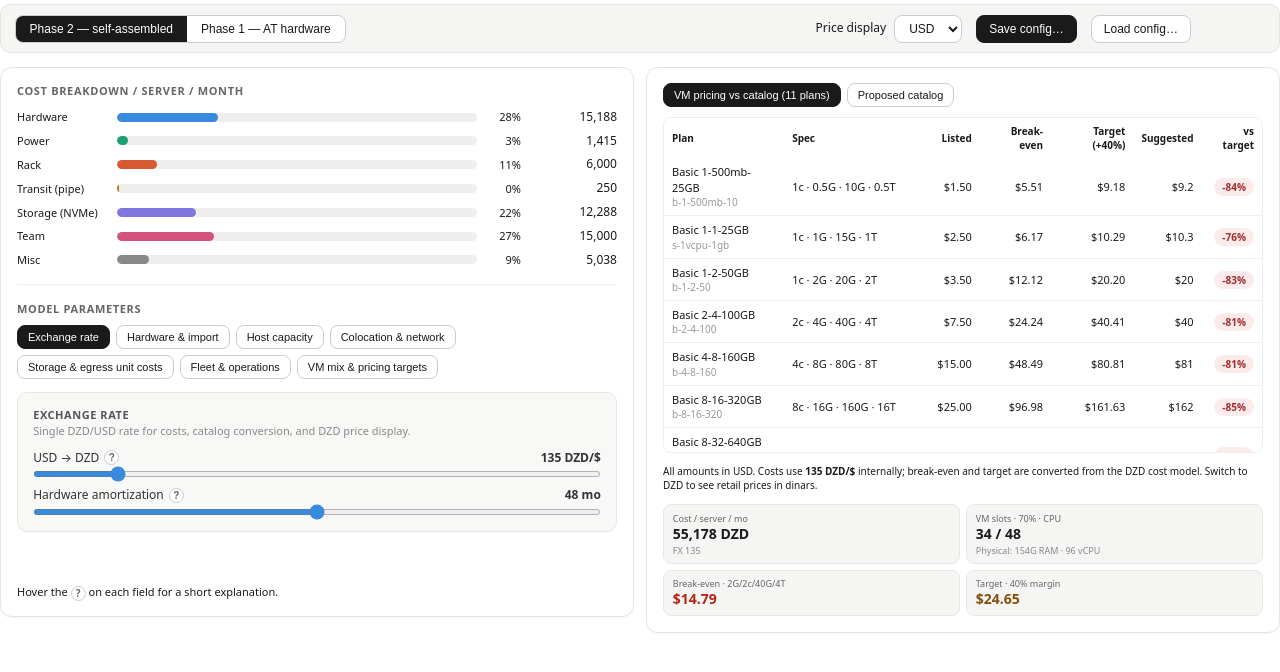
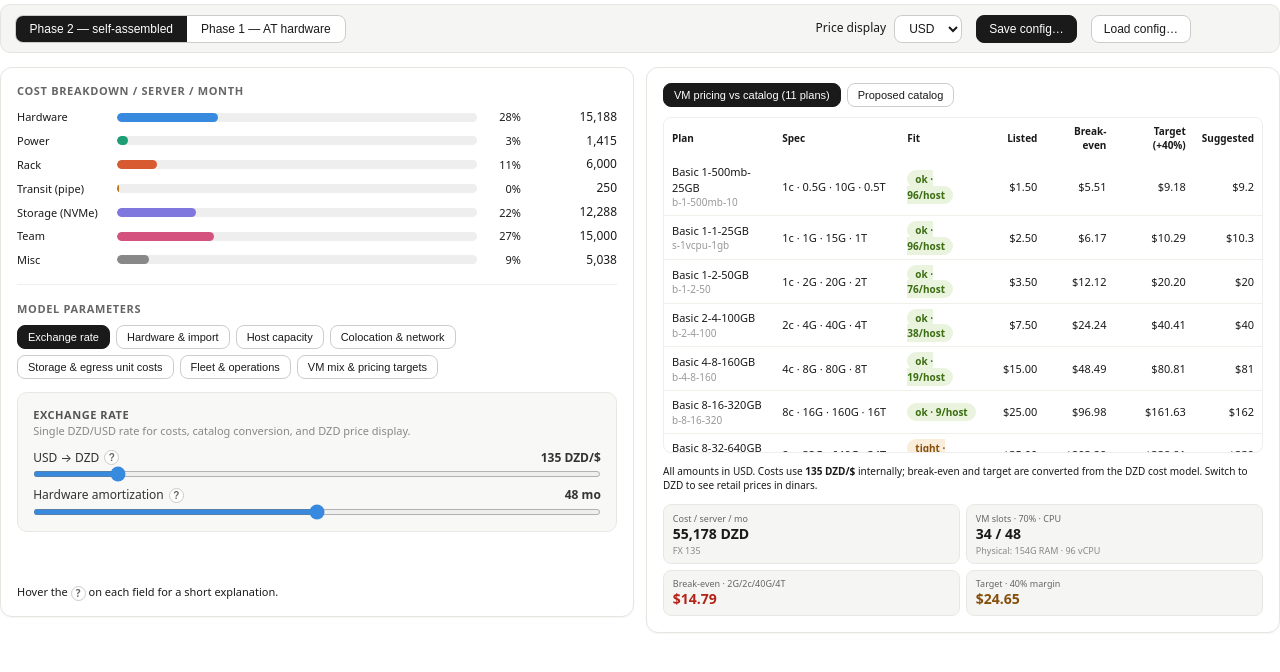
Before and after one commit to OpenScalerEngineeringTeam/openscaler_pricing_model, a React (Vite) app: page / in a window 1280 px wide. Shown: the top 672 px of the page. Built offline with nearby package versions, Linux system fonts and the light colour scheme.

Commit message:
Show host fit per host in VM pricing

```diff
--- a/src/components/VmPricingCard.tsx
+++ b/src/components/VmPricingCard.tsx
@@ -1,11 +1,16 @@
 import { useMemo, useState } from 'react';
+import { formatSuggestedUsd, roundNiceUsd } from '../lib/nicePricing';
+import { fmt, formatListed, formatModelPrice, planBreakEvenDzd, priceFootnote } from '../lib/pricing';
 import { generateProposedCatalog, smallestTierMaxPerServer } from '../lib/proposedCatalog';
-import { roundNiceUsd, formatSuggestedUsd } from '../lib/nicePricing';
-import { fitLabel, hostCapacitySummary, unitsMismatch, canonicalUnits } from '../lib/slotCapacity';
-import { fmt, formatListed, formatModelPrice, listedDzd, planBreakEvenDzd, priceFootnote } from '../lib/pricing';
+import {
+  fitLabel,
+  hostCapacitySummary,
+  maxPerServer,
+  planFit
+} from '../lib/slotCapacity';
+import type { ComputeResult, ModelParams, Plan, PriceDisplay } from '../types';
+import { DEFAULT_CATALOG_FILTERS } from '../types';
 import { ProposedCatalogFilters } from './ProposedCatalogFilters';
-import { DEFAULT_CATALOG_FILTERS } from '../types';
-import type { ComputeResult, ModelParams, Plan, PriceDisplay } from '../types';
 
 interface VmPricingCardProps {
   plans: Plan[];
@@ -84,11 +89,11 @@ export function VmPricingCard({ plans, params: P, computed: C, priceDisplay }: V
                 <tr>
                   <th>Plan</th>
                   <th>Spec</th>
+                  <th>Fit</th>
                   <th style={{ textAlign: 'right' }}>Listed</th>
                   <th style={{ textAlign: 'right' }}>Break-even</th>
                   <th style={{ textAlign: 'right' }}>Target (+{marginPct}%)</th>
                   <th style={{ textAlign: 'right' }}>Suggested</th>
-                  <th style={{ textAlign: 'right' }}>vs target</th>
                 </tr>
               </thead>
               <tbody>
@@ -97,28 +102,25 @@ export function VmPricingCard({ plans, params: P, computed: C, priceDisplay }: V
                   const targetDzd = beDzd / (1 - P.margin);
                   const beUsd = beDzd / usd;
                   const targetUsd = targetDzd / usd;
-                  const listedVal = priceDisplay === 'dzd' ? listedDzd(pl, usd) : pl.monthly_usd;
-                  const targetVal = priceDisplay === 'dzd' ? targetDzd : targetUsd;
-                  const mgn = ((listedVal - targetVal) / targetVal) * 100;
-                  const cls = mgn >= 0 ? 'pill-ok' : mgn > -25 ? 'pill-warn' : 'pill-bad';
-                  const mgnLabel = mgn >= 0 ? `+${Math.round(mgn)}%` : `${Math.round(mgn)}%`;
                   const beFmt = formatModelPrice(beDzd, beUsd, priceDisplay, 'cost');
                   const targetFmt = formatModelPrice(targetDzd, targetUsd, priceDisplay);
-                  const mismatch = unitsMismatch(pl);
+                  const maxHost = maxPerServer(pl, P);
+                  const fit = planFit(maxHost);
+                  const fitCls = `pill fit-${fit}`;
 
                   return (
                     <tr key={pl.id}>
                       <td>
                         <div>{pl.name}</div>
                         <div className="plan-id">{pl.id}</div>
-                        {mismatch && (
-                          <div className="units-warn" title="Canonical units = ceil(RAM GiB)">
-                            units {pl.units} → {canonicalUnits(pl.memory)}
-                          </div>
-                        )}
                       </td>
                       <td style={{ color: 'var(--color-text-secondary)' }}>
                         {pl.vcpus}c · {pl.memory}G · {pl.disk}G · {pl.transfer}T
+                      </td>
+                      <td>
+                        <span className={fitCls} title={fitLabel(fit, maxHost)}>
+                          {fit} · {fitLabel(fit, maxHost)}
+                        </span>
                       </td>
                       <td style={{ textAlign: 'right' }}>{formatListed(pl, priceDisplay, usd)}</td>
                       <td style={{ textAlign: 'right' }}>
@@ -127,9 +129,6 @@ export function VmPricingCard({ plans, params: P, computed: C, priceDisplay }: V
                       </td>
                       <td style={{ textAlign: 'right' }}>{targetFmt.main}</td>
                       <td style={{ textAlign: 'right' }}>{formatSuggestedUsd(suggestedUsd, priceDisplay, usd)}</td>
-                      <td style={{ textAlign: 'right' }}>
-                        <span className={`pill ${cls}`}>{mgnLabel}</span>
-                      </td>
                     </tr>
                   );
                 })}
```
